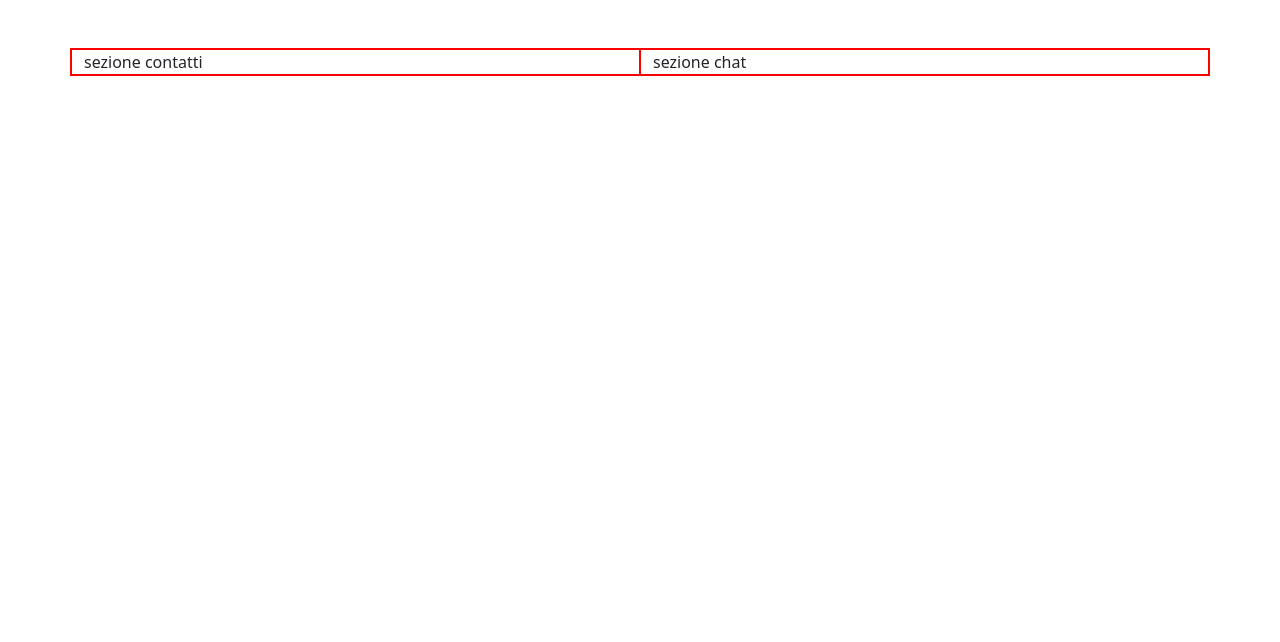
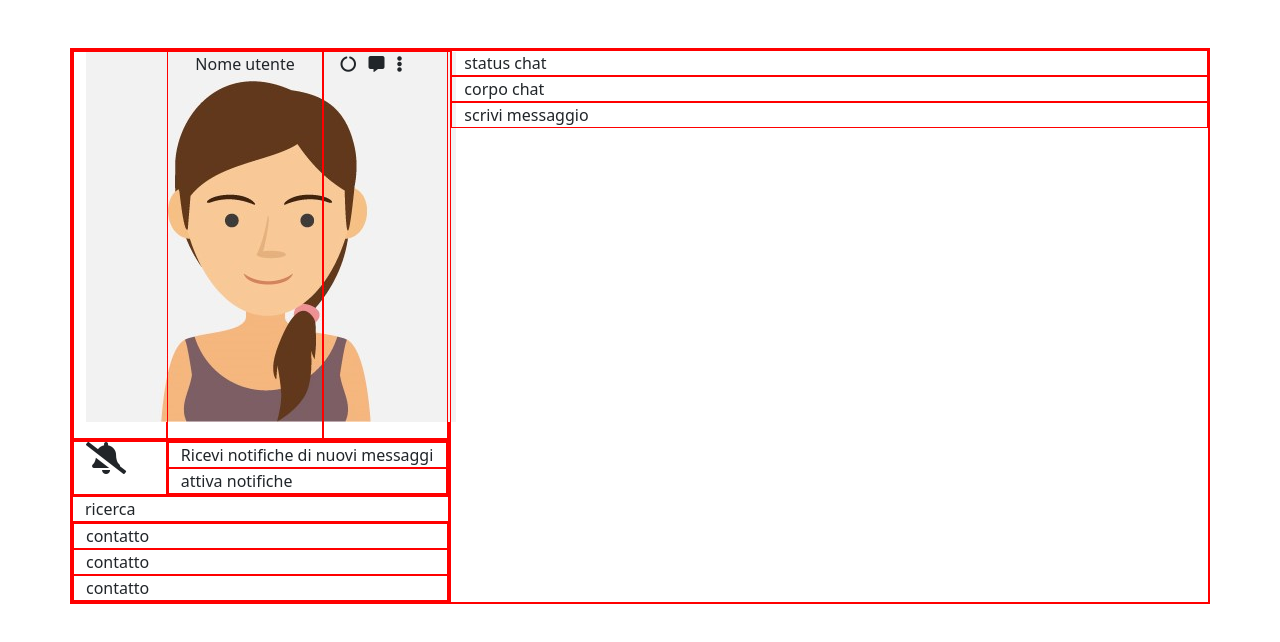
Before and after one commit to Salvo170586SP/vue-boolzapp, a plain HTML site: page index.html in a window 1280 px wide. Drawn offline with nearby package versions, Linux system fonts and the light colour scheme.

Commit message:
added section notifications and user

```diff
--- a/index.html
+++ b/index.html
@@ -19,9 +19,87 @@
         <div class="container">
             <div class="row">
                 <div class="col 12 my-5">
+
+                    <!-- area rubrica -->
                     <div class="row">
-                        <div class="col-6">sezione contatti</div>
-                        <div class="col-6">sezione chat</div>
+                        <div class="col-4">
+                            <div class="row">
+                                <div class="col-12">
+
+                                        <div class="row bg-whitelight">
+                                            <div class="col-3">
+                                                <figure>
+                                                    <img src="img/avatar_io.jpg" alt="io">
+                                                </figure>
+                                            </div>
+                                            <div class="col-5 text-center">Nome utente</div>
+                                            <div class="col-4">
+                                                <i class="fas fa-circle-notch mx-1"></i>
+                                                <i class="fas fa-comment-alt mx-1"></i>
+                                                <i class="fas fa-ellipsis-v mx-1"></i>
+                                            </div>
+                                        </div>
+
+                                </div>
+                            </div>
+                            <!-- notifiche -->
+                            <div class="row bg-azure">
+                                <div class="col-12">
+                                    <div class="row">
+                                        <div class="col-3">
+                                            <figure>
+                                                <i class="fas fa-bell-slash fa-2x"></i>
+                                            </figure>
+                                        </div>
+                                        <div class="col-9">
+                                            <div class="row">
+                                                <div class="col-12">Ricevi notifiche di nuovi messaggi</div>
+                                                <div class="col-12">attiva notifiche</div>
+                                            </div>
+                                        </div>
+                                    </div>
+                                </div>
+                            </div>
+                            <!-- ricerca -->
+                            <div class="row">
+                                <div class="col-12">ricerca</div>
+                            </div>
+                            <!-- contatti -->
+                            <div class="row">
+                                <div class="col-12">
+                                    <div class="box-rubrica">
+
+                                        <div class="row">
+                                            <div class="col-12">
+                                                contatto
+                                            </div>
+                                            <div class="col-12">
+                                                contatto
+                                            </div>
+                                            <div class="col-12">
+                                                contatto
+                                            </div>
+
+                                        </div>
+                                    </div>
+                                </div>
+                            </div>
+                        </div>
+
+                        <!-- area chat -->
+                        <div class="col-8">
+                            <div class="row">
+                                <div class="col-12">
+                                    status chat
+                                </div>
+                                <div class="col-12">
+                                    corpo chat
+                                </div>
+                                <div class="col-12">
+                                    scrivi messaggio
+                                </div>
+                            </div>
+                        </div>
                     </div>
                 </div>
             </div>
```
